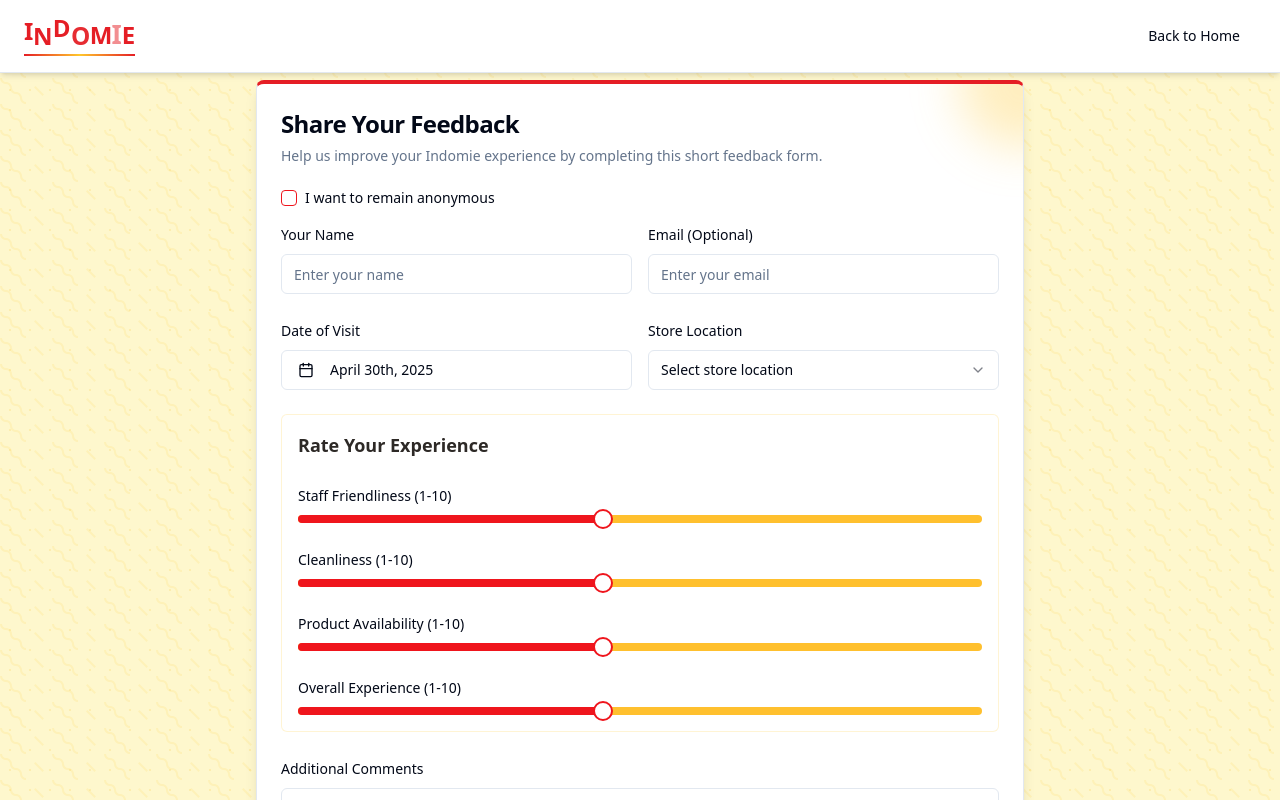
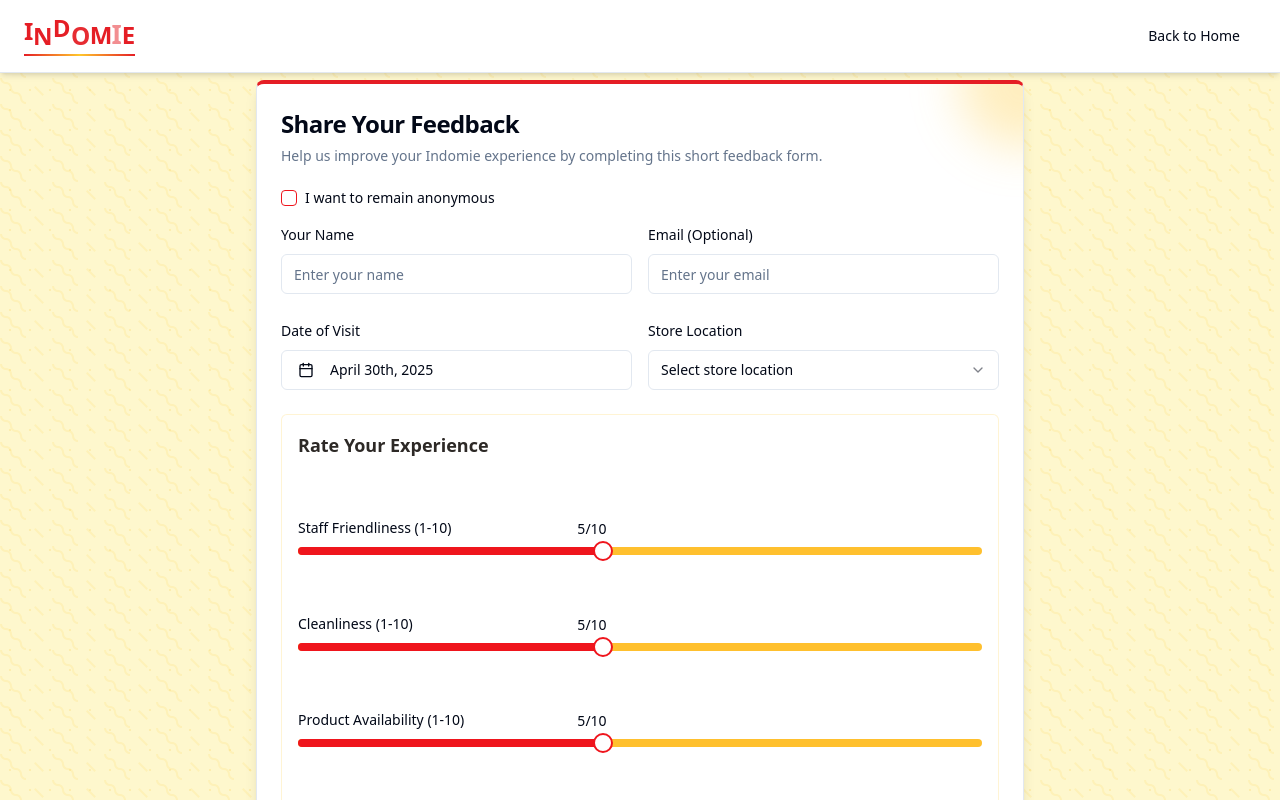
Before and after one commit to mightjustrunitup/tolaram-feedback1, a React (Vite) app: page /feedback in a window 1280 px wide. Shown: the top 800 px of the page. Built offline with nearby package versions, Linux system fonts and the light colour scheme.

Commit message:
feat: Implement rating scale for feedback form
Adds a range slider component to the feedback form for rating various aspects of the user's experience on a scale of 1-10.

```diff
--- a/src/components/ui/range-slider.tsx
+++ b/src/components/ui/range-slider.tsx
@@ -5,13 +5,20 @@ import * as SliderPrimitive from "@radix-ui/react-slider"
 import { cn } from "@/lib/utils"
 
 interface RangeSliderProps extends React.ComponentPropsWithoutRef<typeof SliderPrimitive.Root> {
-  className?: string
+  className?: string;
+  showValue?: boolean;
+  formatValue?: (value: number) => string;
 }
 
 const RangeSlider = React.forwardRef<
   React.ElementRef<typeof SliderPrimitive.Root>,
   RangeSliderProps
->(({ className, ...props }, ref) => (
+>(({ className, showValue = false, formatValue = (v) => String(v), ...props }, ref) => {
+  // Get the first value from the array or default to minimum
+  const displayValue = props.value?.[0] ?? props.defaultValue?.[0] ?? props.min ?? 0;
+
+  return (
+    <div className="relative w-full">
       <SliderPrimitive.Root
         ref={ref}
         className={cn(
@@ -30,7 +37,21 @@ const RangeSlider = React.forwardRef<
           />
         ))}
       </SliderPrimitive.Root>
-))
+
+      {showValue && (
+        <div
+          className="absolute -top-7 text-sm font-medium"
+          style={{
+            left: `calc(${((displayValue - (props.min ?? 0)) / ((props.max ?? 100) - (props.min ?? 0))) * 100}% - 10px)`,
+            transform: 'translateX(-50%)'
+          }}
+        >
+          {formatValue(displayValue)}
+        </div>
+      )}
+    </div>
+  );
+})
 RangeSlider.displayName = SliderPrimitive.Root.displayName
 
 export { RangeSlider }
--- a/src/pages/Feedback.tsx
+++ b/src/pages/Feedback.tsx
@@ -1,4 +1,3 @@
-
 import { useState } from "react";
 import { useNavigate } from "react-router-dom";
 import { Button } from "@/components/ui/button";
@@ -68,6 +67,11 @@ export default function Feedback() {
       toast.success("Feedback submitted successfully!");
       navigate("/thank-you");
     }, 1500);
+  };
+
+  // Function to format rating value with label
+  const formatRatingValue = (value: number): string => {
+    return `${value}/10`;
   };
 
   return (
@@ -200,7 +204,7 @@ export default function Feedback() {
                 <div className="space-y-6 p-4 bg-white/70 rounded-md backdrop-blur-sm border border-indomie-yellow/20">
                   <h3 className="font-semibold text-lg mb-4 text-indomie-dark">Rate Your Experience</h3>
 
-                  <div className="space-y-2">
+                  <div className="space-y-2 pt-8">
                     <Label>Staff Friendliness (1-10)</Label>
                     <RangeSlider
                       min={1}
@@ -208,10 +212,12 @@ export default function Feedback() {
                       step={1}
                       value={formData.staffFriendliness}
                       onValueChange={(value) => handleSliderChange("staffFriendliness", value)}
+                      showValue={true}
+                      formatValue={formatRatingValue}
                     />
                   </div>
 
-                  <div className="space-y-2">
+                  <div className="space-y-2 pt-8">
                     <Label>Cleanliness (1-10)</Label>
                     <RangeSlider
                       min={1}
@@ -219,10 +225,12 @@ export default function Feedback() {
                       step={1}
                       value={formData.cleanliness}
                       onValueChange={(value) => handleSliderChange("cleanliness", value)}
+                      showValue={true}
+                      formatValue={formatRatingValue}
                     />
                   </div>
 
-                  <div className="space-y-2">
+                  <div className="space-y-2 pt-8">
                     <Label>Product Availability (1-10)</Label>
                     <RangeSlider
                       min={1}
@@ -230,10 +238,12 @@ export default function Feedback() {
                       step={1}
                       value={formData.productAvailability}
                       onValueChange={(value) => handleSliderChange("productAvailability", value)}
+                      showValue={true}
+                      formatValue={formatRatingValue}
                     />
                   </div>
 
-                  <div className="space-y-2">
+                  <div className="space-y-2 pt-8">
                     <Label>Overall Experience (1-10)</Label>
                     <RangeSlider
                       min={1}
@@ -241,6 +251,8 @@ export default function Feedback() {
                       step={1}
                       value={formData.overallExperience}
                       onValueChange={(value) => handleSliderChange("overallExperience", value)}
+                      showValue={true}
+                      formatValue={formatRatingValue}
                     />
                   </div>
                 </div>
```
Lines whose indentation alone changed are shown as unchanged.
